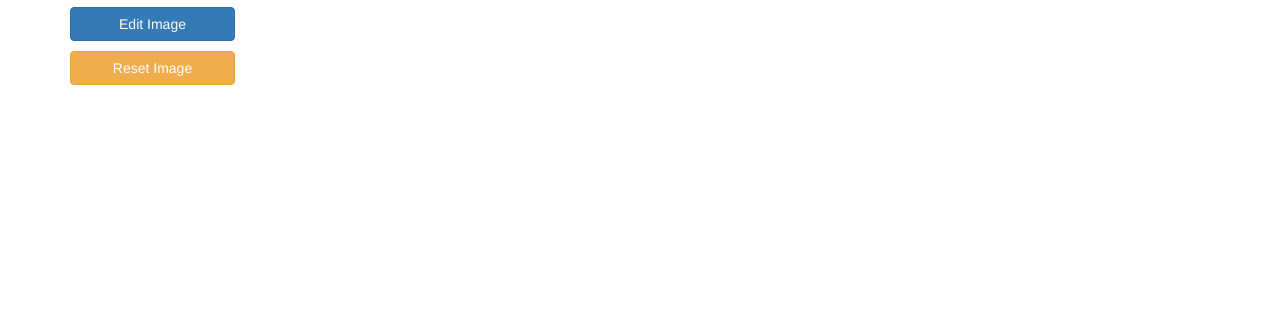
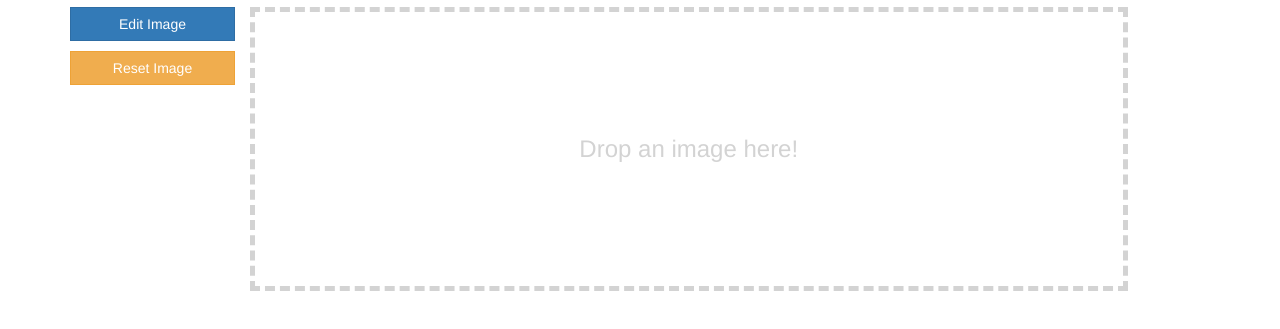
Before and after one commit to CreativeSDK/web-image-editor-drag-and-drop, a website: page index.html in a window 1280 px wide. Shown: the part 63-392 px from the top of the page. Drawn offline with nearby package versions, Linux system fonts and the light colour scheme.

Commit message:
Style and markup for drop area.

```diff
--- a/index.html
+++ b/index.html
@@ -27,7 +27,7 @@
 		</div>
 
 		<div id="drop-area" class="col-md-9">
-
+			Drop an image here!
 		</div>
 	</div>
 
--- a/style.css
+++ b/style.css
@@ -1,3 +1,12 @@
 .button-panel {
 	margin-bottom: 10px;
+	border-radius: 0;
 }
+
+#drop-area {
+	border: 5px dashed lightgray;
+	padding: 5em 2em;
+	text-align: center;
+	color: lightgray;
+	font-size: 24px;
+}
```
